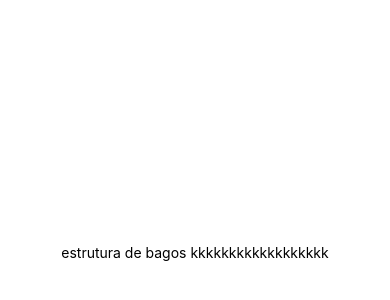
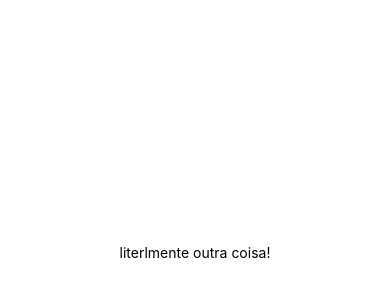
Before and after one commit to henriquelca/DPM-Projeto-Final, a React Native app: screen / in a window 390 px wide. Shown: the part 170-470 px from the top of the page. Built offline with nearby package versions, Linux system fonts and the light colour scheme.

Commit message:
Revert "Mudei o texto"
This reverts commit b660c66879e1da8f96d500333f8348c534b0bf99.

```diff
--- a/App.js
+++ b/App.js
@@ -4,7 +4,7 @@ import { StyleSheet, Text, View } from 'react-native';
 export default function App() {
   return (
     <View style={styles.container}>
-      <Text>estrutura de bagos kkkkkkkkkkkkkkkkkk</Text>
+      <Text>literlmente outra coisa!</Text>
       <StatusBar style="auto" />
     </View>
   );
```
